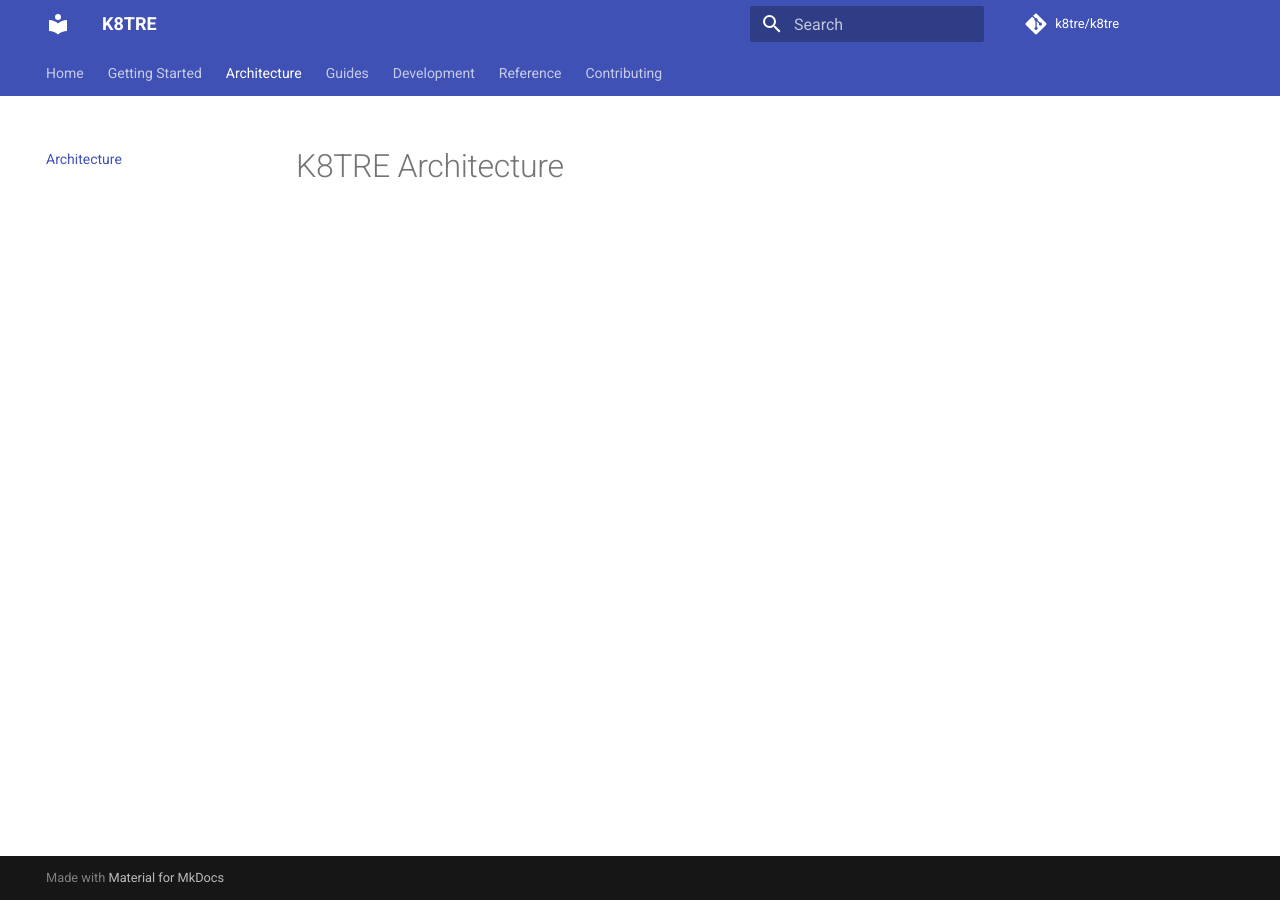
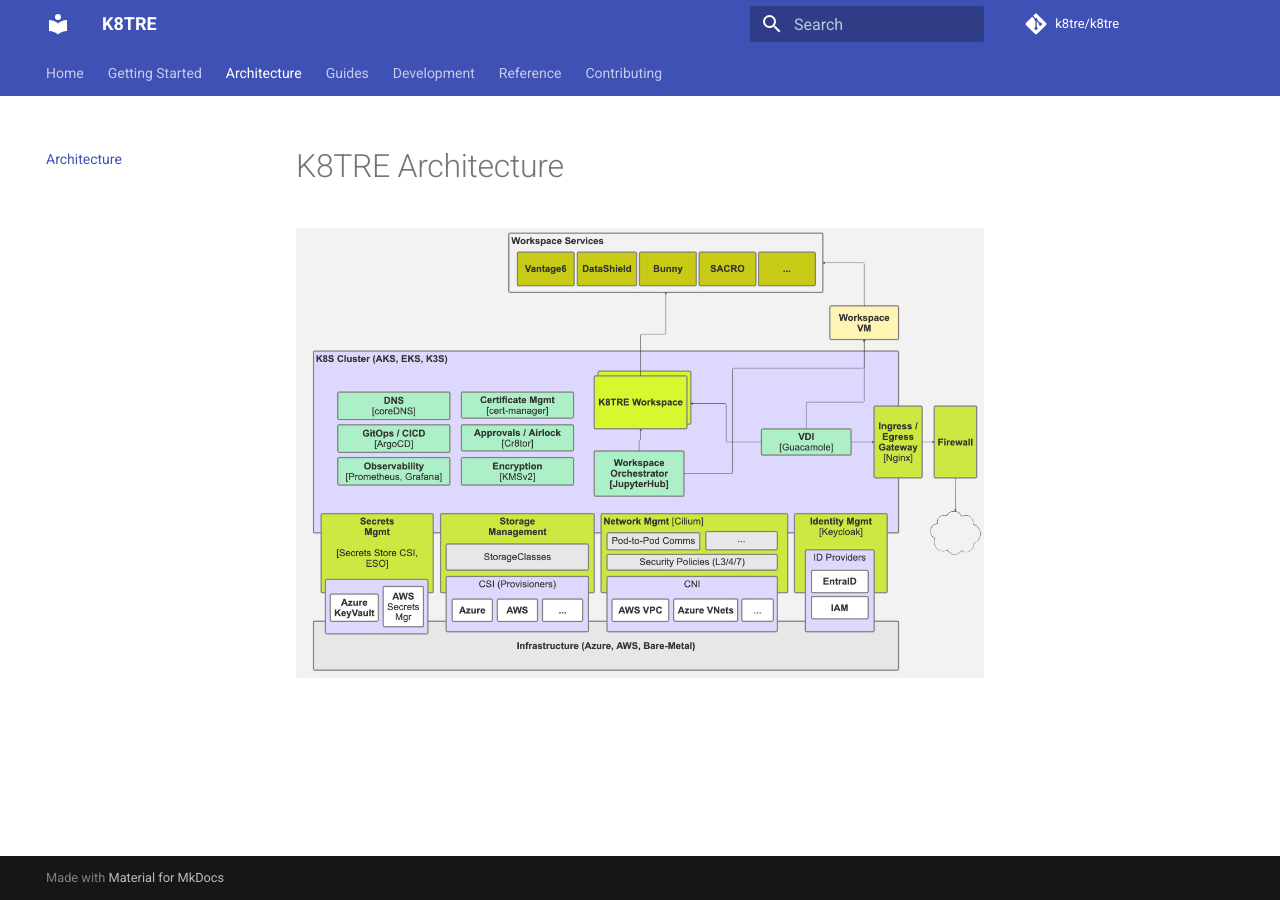
Before and after one commit to paulschmeida/k8tre, an MkDocs documentation site: the page built from docs/architecture.md, in a window 1280 px wide. Built offline with MkDocs 1.6.1 and Material for MkDocs 9.7.7, drawn with Linux system fonts in a browser that asks for light colours; comment, search, counter and statistics services are not loaded.

Commit message:
Added arch image

```diff
--- a/docs/architecture.md
+++ b/docs/architecture.md
@@ -1 +1,3 @@
 # K8TRE Architecture
+
+![High-Level K8TRE Architecture](img/K8TRE-high-level.png)
```
Also changed, not shown: docs/img/K8TRE-high-level.png (added).
